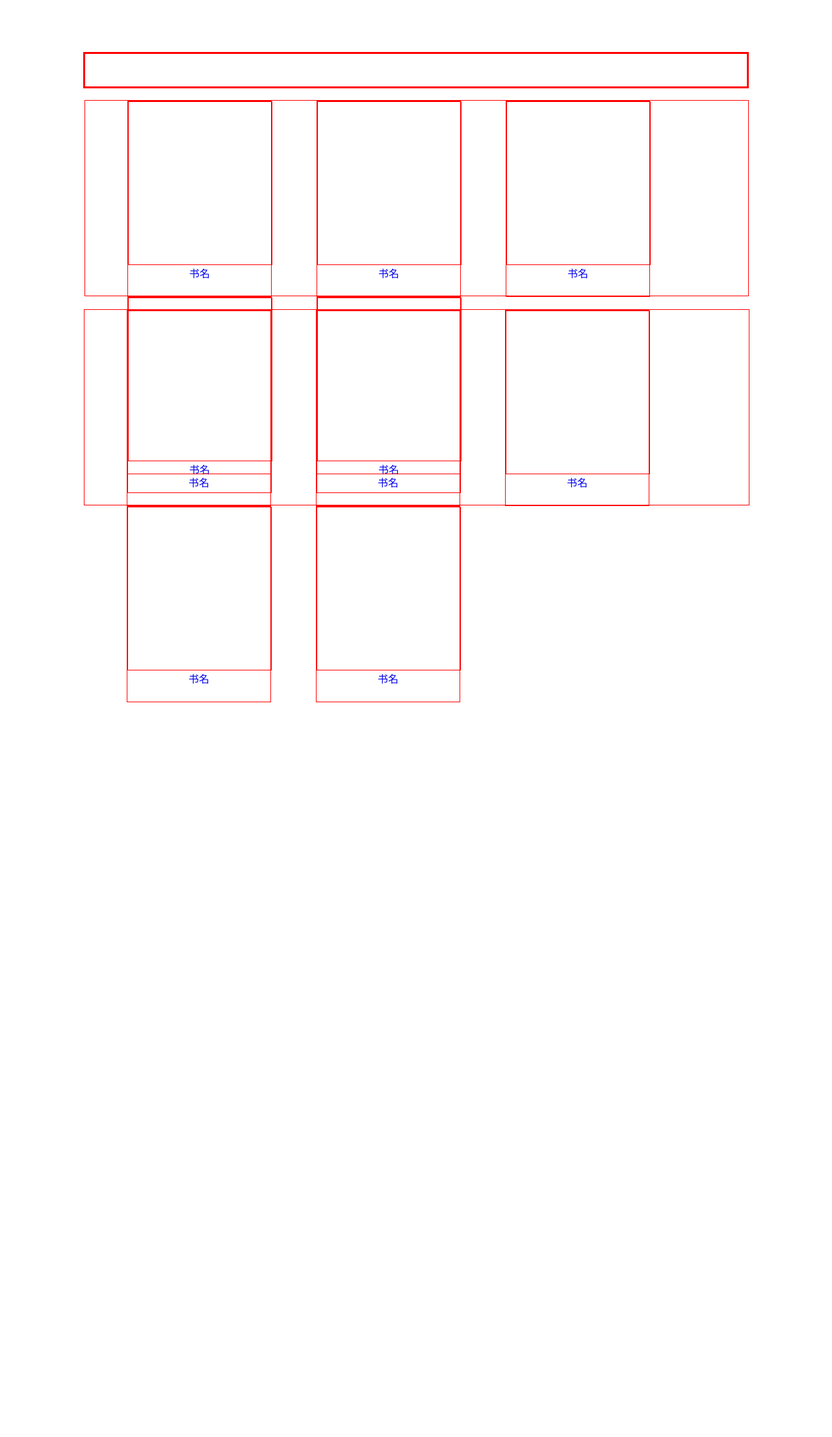
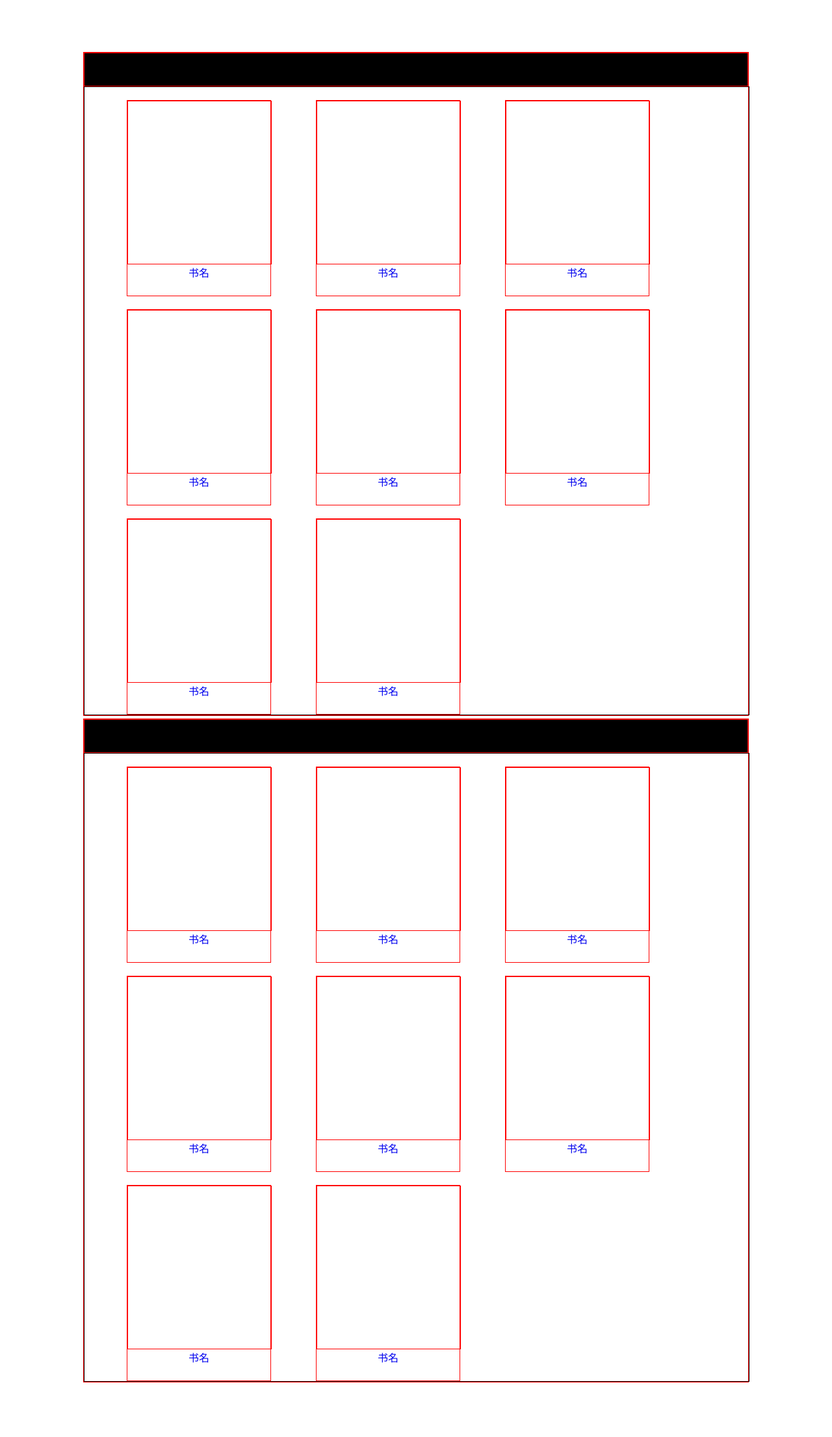
Before and after one commit to SQQS123/SQ_Web, a Django app: page / in a window 1280 px wide. Shown: the whole page at 65% size. Before the commit the page ends 1081 px from the top, so only its background shows below. Run offline with Django 3.2, Linux system fonts and the light colour scheme.

Commit message:
update home.html

```diff
--- a/SQ_Web/templates/Home/Home.html
+++ b/SQ_Web/templates/Home/Home.html
@@ -11,30 +11,30 @@
 			text-decoration: none;
 		}
 		.fence{
-
+			display: inline-block;
 			border: solid 1px red;
 		}
 		.fence_col_one{
 
-			border: solid 1px red;
-
+			background-color: black;
+		}
+		.fence_col_two{
+			margin-top:20px;
 		}
 		.fence_title{
 			height: 50px;
 			border: solid 1px red;
 		}
 		.content{
-			height: 300px;
 			width: 100%;
-			border: solid 1px red;
-
+			border: solid 1px black;
 			float: left;
-			margin-top: 20px;
 		}
 		.book_tit{
 			height: 300px;
 			width: 220px;
 			border: solid 1px red;
+			margin-top: 20px;
 			margin-left: 65px;
 			display: inline-block;
 			text-align: center;
@@ -86,9 +86,31 @@
 					<span>书名</span>
 					</a>
 				</div>
+				<div class="book_tit">
+					<a href="http://www.baidu.com">
+					<div class="book" ></div>
+					<span>书名</span>
+					</a>
+				</div>
+				<div class="book_tit">
+					<a href="http://www.baidu.com">
+					<div class="book" ></div>
+					<span>书名</span>
+					</a>
+				</div>
+				<div class="book_tit">
+					<a href="http://www.baidu.com">
+					<div class="book" ></div>
+					<span>书名</span>
+					</a>
+				</div>
 			</div>
 		</div>
-		<div class="fence_col_two">
+    </div>
+
+    <div class="fence comic_fence">
+		<div class="fence_col_one">
+			<div class="fence_title"></div>
 			<div class="content book_content">
 
 				<div class="book_tit">
@@ -121,9 +143,26 @@
 					<span>书名</span>
 					</a>
 				</div>
+				<div class="book_tit">
+					<a href="http://www.baidu.com">
+					<div class="book" ></div>
+					<span>书名</span>
+					</a>
+				</div>
+				<div class="book_tit">
+					<a href="http://www.baidu.com">
+					<div class="book" ></div>
+					<span>书名</span>
+					</a>
+				</div>
+				<div class="book_tit">
+					<a href="http://www.baidu.com">
+					<div class="book" ></div>
+					<span>书名</span>
+					</a>
+				</div>
 			</div>
 		</div>
-
     </div>
 </div>
 </body>
```
